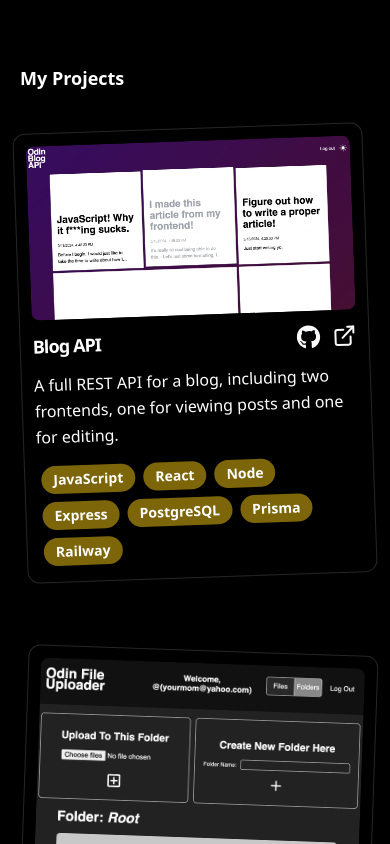
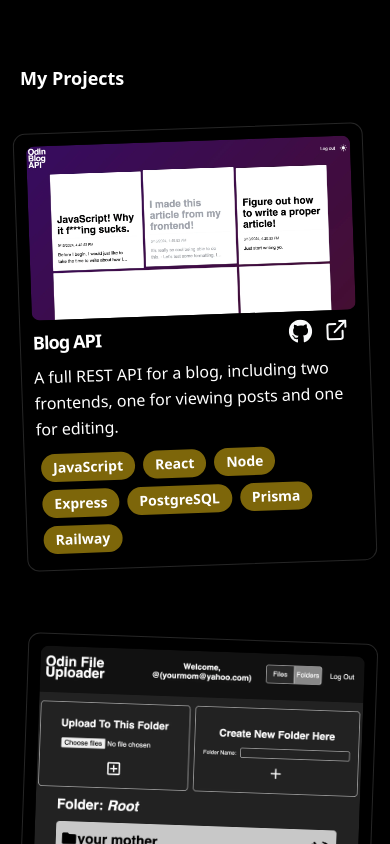
Before and after one commit to safarinexus/edgar-teong, a React (Vite) app: page / in a window 390 px wide. Shown: the part 2700-3544 px from the top of the page. Built offline with nearby package versions, Linux system fonts and the light colour scheme.

Commit message:
fixed tablet/desktop sizing

```diff
--- a/src/components/Header/Header.tsx
+++ b/src/components/Header/Header.tsx
@@ -11,7 +11,7 @@ interface Props {
     width: number
 }
 
-const sections = ['#landing', '#about', '#work', '#projects'];
+const sections = ['#landing', '#about', '#work', '#project0'];
 
 const Header = ({ width }: Props) => {
     const [activeSection, setActiveSection] = useState<string | null>(null);
@@ -65,10 +65,10 @@ const Header = ({ width }: Props) => {
                 <div className="ml-3 font-bold text-xl text-black dark:text-white">
                 { width <= 640 ?
                     (<h1>
-                    { activeSection == "#landing" ? ("Edgar Teong") : ("") }
-                    { activeSection == "#about" ? ("About") : ("") }
-                    { activeSection == "#work" ? ("Experience") : ("") }
-                    { activeSection == "#projects" ? ("Projects") : ("") }
+                    { activeSection === "#landing" ? ("Edgar Teong") : ("") }
+                    { activeSection === "#about" ? ("About") : ("") }
+                    { activeSection === "#work" ? ("Experience") : ("") }
+                    { activeSection === "#project0" ? ("Projects") : ("") }
                     </h1>)
                     :
                     ("Edgar Teong")
@@ -84,7 +84,7 @@ const Header = ({ width }: Props) => {
                             <div className={`w-fit h-fit transition-shadow duration-75 z-40 ${activeSection === '#work' ? 'shadow-underline dark:shadow-underline-dark' : ''}`}>
                                 <NavHashLink to="/#work" end className="md:text-lg">Work</NavHashLink>
                             </div>
-                            <div className={`w-fit h-fit transition-shadow duration-75 z-40 ${activeSection === '#projects' ? 'shadow-underline dark:shadow-underline-dark' : ''}`}>
+                            <div className={`w-fit h-fit transition-shadow duration-75 z-40 ${activeSection === '#project0' ? 'shadow-underline dark:shadow-underline-dark' : ''}`}>
                                 <NavHashLink to="/#projects" end className="md:text-lg">Projects</NavHashLink>
                             </div>
                             <Link to='/thoughts' className="md:text-lg z-40">Thoughts</Link>
--- a/src/components/Projects.tsx
+++ b/src/components/Projects.tsx
@@ -13,7 +13,12 @@ import { FaGithub } from "react-icons/fa";
 const Projects = () => {
     useGSAP(() => {
         const mm = gsap.matchMedia();
+        mm.add("(min-width: 650px)", () => {
+            gsap.set("#projects div", {position: ''})
+        })
         mm.add("(prefers-reduced-motion: no-preference)", () => {
+            for (let i = 0; i < projects.length; i++) {
+            }
         })
     });
 
@@ -21,23 +26,38 @@ const Projects = () => {
         <>
             <h1 className="font-bold text-lg self-start">My Projects</h1>
             {projects.map((project, index) => {
-                let skew = "-rotate-2";
+                let skew = " -rotate-2";
                 if ((Number(index) + 1) % 2 === 0) {
-                    skew = "rotate-2"
+                    skew = " rotate-2"
                 }
                 return (
-                    <div key={index} id={"project"+index} className={"my-9 font-medium w-full max-w-[900px] rounded-xl p-3 bg-white\
+                    <div key={index} id={"project"+index} className={"my-9 font-medium w-full max-w-[600px] rounded-xl p-3 bg-white\
                     border-[1px] border-neutral-300 dark:border-neutral-800 shadow-custom dark:shadow-custom-dark dark:bg-black\
-                    grid gap-3 grid-cols-2 grid-rows-[auto_1_2_auto] aspect-square " + skew}
+                    grid gap-2 grid-cols-1 grids-rows-[50%_10%_15%_25%]" + skew}
                     >
                         <img
                             src={project.image}
                             alt={"project"+index+" image"}
                             className="block w-full h-full rounded-lg object-center object-cover col-span-2"
                         />
-                        <p className="text-lg font-bold tracking-tighter">{project.title}</p>
-                        <p className="col-span-2 row-start-3 font-light">{project.description}</p>
-                        <div className="col-span-2 row-start-4">
+                        <div className="w-full flex items-start">
+                            <p className="text-lg font-bold tracking-tighter">{project.title}</p>
+                            <div className="ml-auto flex justify-end items-center w-[80px]">
+                                    <a href={project.githubLink}>
+                                        <FaGithub className="size-6"/>
+                                    </a>
+                                    { project.demoLink ?
+                                        (
+                                        <a href={project.demoLink}>
+                                            <FiExternalLink className="ml-3 size-6"/>
+                                        </a>
+                                        ) :
+                                        ("")
+                                    }
+                            </div>
+                        </div>
+                        <p className="font-light col-span-2">{project.description}</p>
+                        <div className="row-start-4 col-span-2">
                             {project.technologies.map((tech, techIndex) => (
                                     <span
                                         key={techIndex}
@@ -47,19 +67,6 @@ const Projects = () => {
                                         {tech}
                                     </span>
                             ))}
-                        </div>
-                        <div className="flex justify-end items-center w-[80px] justify-self-end">
-                            <a href={project.githubLink}>
-                                <FaGithub className="size-6"/>
-                            </a>
-                            { project.demoLink ?
-                                (
-                                <a href={project.demoLink}>
-                                    <FiExternalLink className="ml-3 size-6"/>
-                                </a>
-                                ) :
-                                ("")
-                            }
                         </div>
                     </div>
             )})}
```
